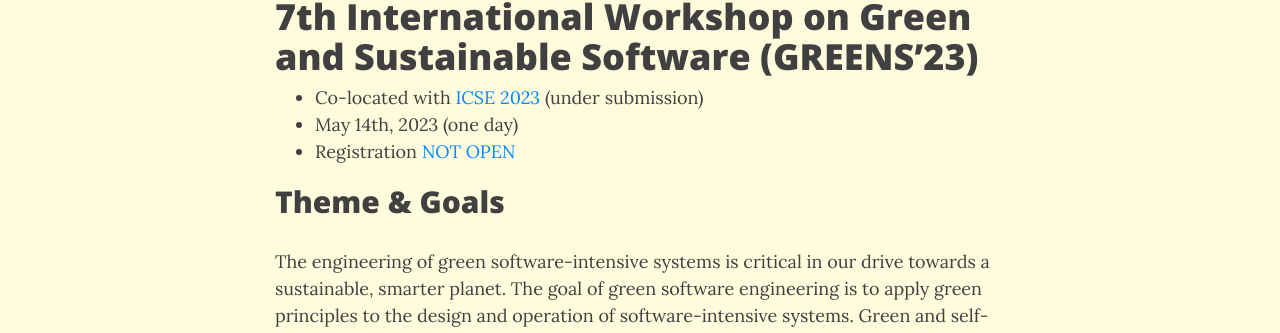
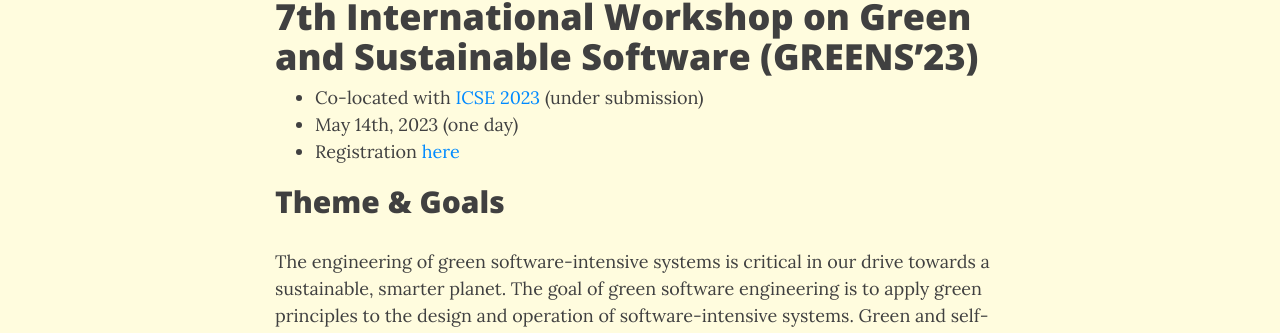
Before and after one commit to greensworkshop/greensworkshop.github.io, a Jekyll site: the page built from GREENS2023.md, in a window 1280 px wide and 900 px high. Shown: the part 269-602 px from the top of the window. Built offline with Jekyll 4.4.1, drawn with Linux system fonts in a browser that asks for light colours; nearby versions of some CDN libraries.

Commit message:
Update GREENS2023.md

```diff
--- a/GREENS2023.md
+++ b/GREENS2023.md
@@ -7,7 +7,7 @@
 
 - Co-located with [ICSE 2023](https://conf.researchr.org/home/icse-2023) (under submission)
 - May 14th, 2023 (one day)
-- Registration [NOT OPEN](https://conf.researchr.org/attending/icse-2023/registration)
+- Registration [here](https://conf.researchr.org/attending/icse-2023/registration)
 
 ## Theme & Goals
 
```
